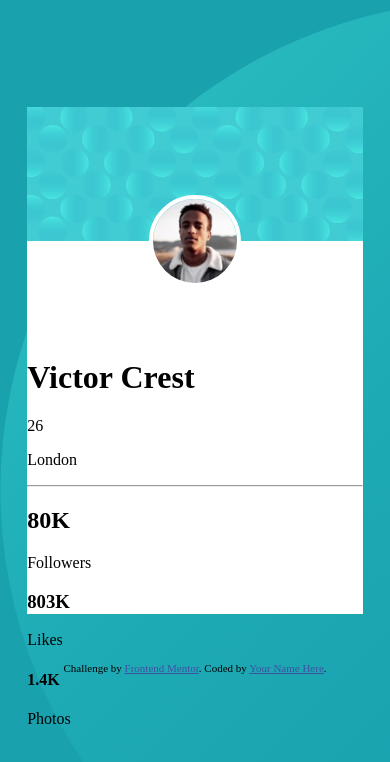
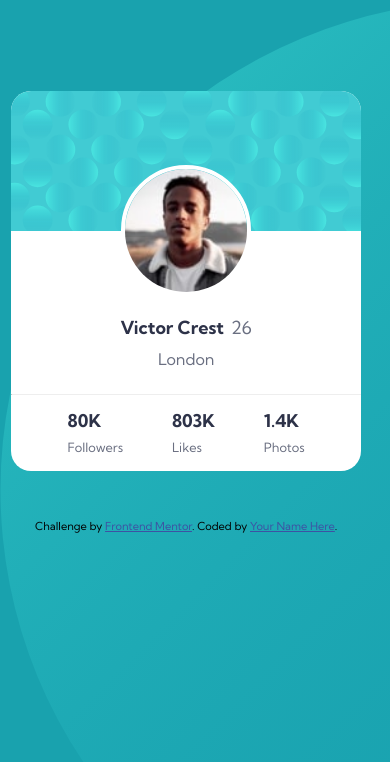
Before and after one commit to amakaogujiofor/Profile-Card-Component, a plain HTML site: page index.html in a window 390 px wide. Drawn offline with Linux system fonts and the light colour scheme.

Commit message:
Adjusted element styling and responsiveness

```diff
--- a/styles.css
+++ b/styles.css
@@ -10,7 +10,7 @@
   --clr-darkgrey: hsl(0, 0%, 59%);
 
   /* Font-Size */
-  --fs-namestats: 1.25px;
+  --fs-namestats: 18px;
 }
 
 body {
@@ -19,32 +19,115 @@ body {
   background-image: url(/images/bg-pattern-bottom.svg);
   background-position-x: left;
   background-repeat: no-repeat;
-  margin: 1em;
+  margin: 0;
   padding: 0.7em;
+  font-family: var(--ff--main);
+  width: 350px;
 }
 
 .container {
   background-color: #ffffff;
   width: 100%;
-  height: 60vh;
+  height: auto;
   margin-top: 5em;
   margin-bottom: 3em;
+  border-radius: 20px;
+  padding-bottom: 1em;
 }
 
 img {
   width: 100%;
+  border-top-left-radius: 20px;
+  border-top-right-radius: 20px;
 }
 .display-container {
   margin: 0 auto;
   display: flex;
+  border-top-left-radius: 20px;
+  height: auto;
+}
+
+.display-img {
+  width: 35%;
+  border-radius: 50%;
+  border: 4px solid #ffffff;
+  position: relative;
+  margin: 0 auto;
+  top: -70px;
+  height: auto;
+  z-index: 2;
+}
+
+.name {
+  position: relative;
+  top: -50px;
+  text-align: center;
+  margin-top: 0;
+  padding: 0;
+  display: flex;
   justify-content: center;
 }
 
-.display-img {
-  width: 25%;
-  border-radius: 50%;
-  border: 4px solid #ffffff;
+h1 {
+  margin: 0;
+  padding-right: 0.4em;
+  color: var(--clr-verydarkblue);
+  font-size: var(--fs-namestats);
+  font-weight: 700;
+}
+
+.age {
+  display: inline-block;
+  color: var(--clr-greyishblue);
+  font-size: 18px;
+  font-weight: 400;
+  margin-bottom: 0;
+  margin-top: 0;
+}
+
+.location {
+  text-align: center;
+  color: var(--clr-greyishblue);
+  margin: 0;
   position: relative;
-  top: -50px;
-  height: auto;
+  top: -40px;
 }
+
+.views {
+  display: flex;
+  flex-direction: row;
+  justify-content: space-around;
+  padding: 0 2em;
+}
+
+hr {
+  position: relative;
+  top: -15px;
+  margin: 0;
+  background-color: var(--clr-verydarkblue);
+  border-top: none;
+}
+
+.view-title {
+  font-size: 1.1rem;
+  margin: 0;
+  padding-bottom: 0.5em;
+  color: var(--clr-verydarkblue);
+  font-weight: 700;
+}
+
+.details {
+  margin: 0;
+  font-size: 0.8rem;
+  color: var(--clr-greyishblue);
+}
+
+/* Media Queries */
+@media (min-width: 700px) {
+  body {
+    margin: 0 auto;
+  }
+  .container {
+    height: auto;
+  }
+}
```
